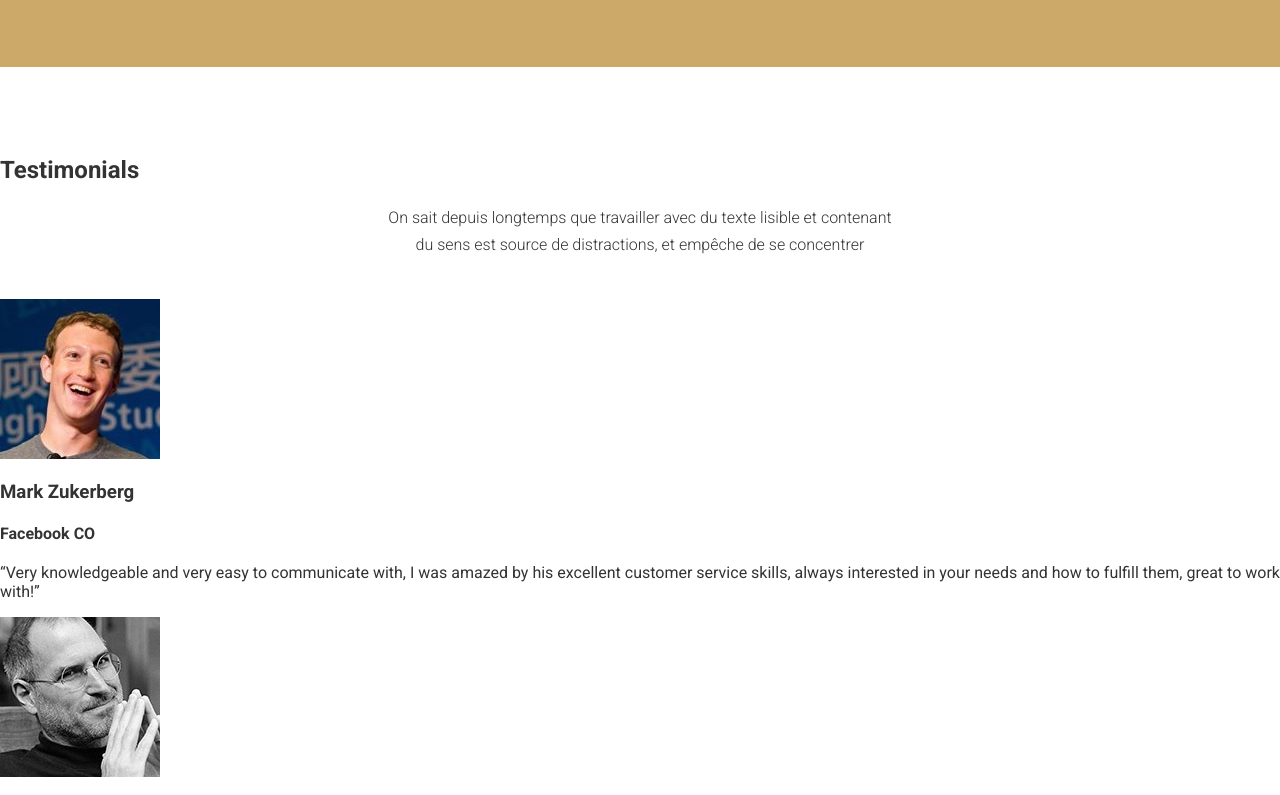
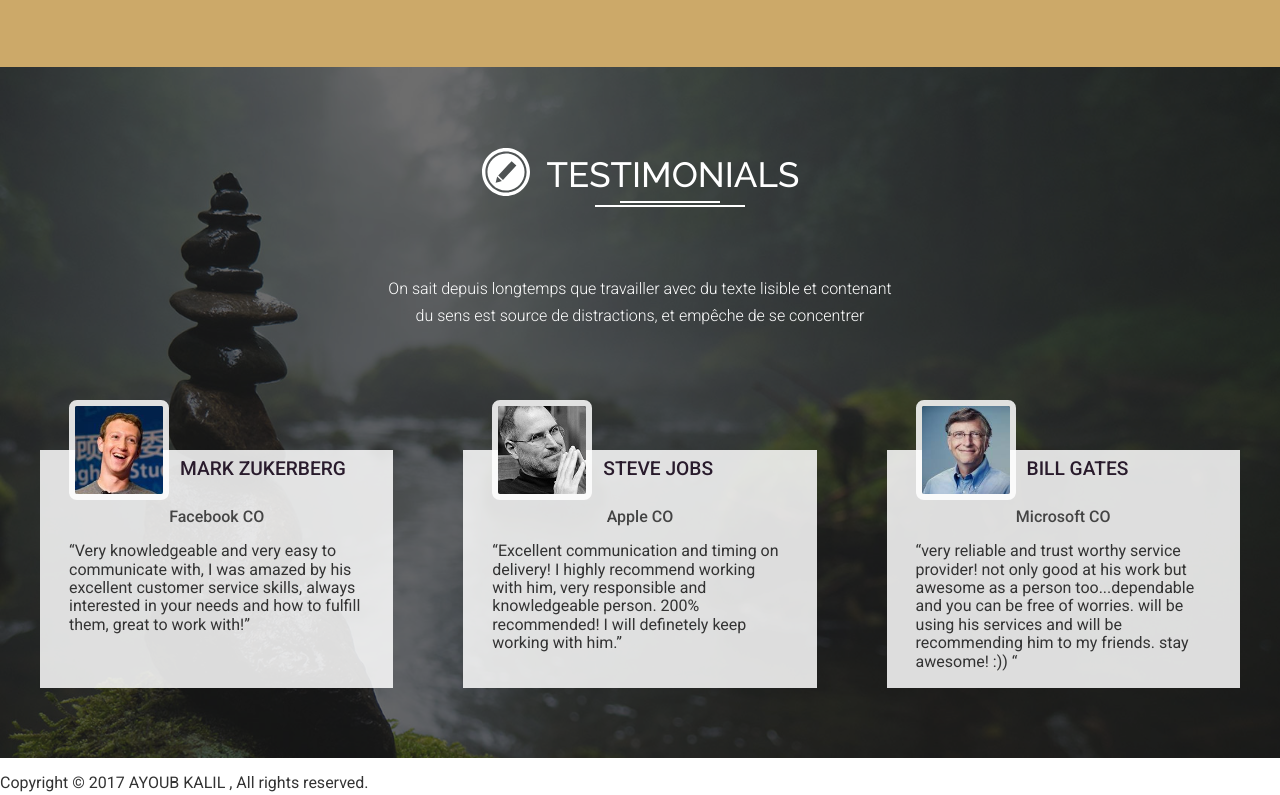
Before and after one commit to ayoubkalil/folio, a website built with webpack: page dev/index.html in a window 1280 px wide. Shown: the part 3063-3858 px from the top of the page. Built offline with nearby package versions, Linux system fonts and the light colour scheme; files whose address does not match are found by name.

Commit message:
finished testimonials section

```diff
--- a/dev/assets/styles/app.css
+++ b/dev/assets/styles/app.css
@@ -15,3 +15,4 @@
 @import "modules/_section";
 @import "modules/_service-item";
 @import "modules/_browser";
+@import "modules/_testimonial"
--- a/dev/assets/styles/modules/_grid.css
+++ b/dev/assets/styles/modules/_grid.css
@@ -1,6 +1,9 @@
 .grid{
 	@mixin clearfix;
 	overflow: hidden;
+	&--padding-top{
+		padding-top: 80px;
+	}
 	@mixin mediumView{
 	&--gutters-large{
 		margin-right:-100px;
@@ -60,4 +63,14 @@
 
 	}
 
+	&--equal-hi{
+		@mixin largeView{
+			display: flex;
+		}
+		& > div{
+			float:none;
+			display: flex;
+		}
+	}
+
 }
--- a/dev/assets/styles/modules/_headlines.css
+++ b/dev/assets/styles/modules/_headlines.css
@@ -42,8 +42,13 @@
 		&--gold:before , &--gold:after{
 			background-color:$mainGold;
 		}
+		&--white:before , &--white:after{
+			background-color:#fff;
+		}
 	}
-
+	&--white{
+		color:#fff;
+	}
 	&--gold{
 		color:$mainGold;
 	}
--- a/dev/assets/styles/modules/_section.css
+++ b/dev/assets/styles/modules/_section.css
@@ -9,6 +9,15 @@
 		background-color:$mainGold;
 		color:$mainPurple;
 	}
+	&--testimonial{
+		background-color:#202020;
+		background: url('../../assets/images/testimonials-bg.jpg') top center no-repeat;
+		background-size: cover;
+		position: relative;
+		color:#fff;
+
+	}
+
 	&__description{
 
 		font-weight: 300;
--- /dev/null
+++ b/dev/assets/styles/modules/_testimonial.css
@@ -0,0 +1,49 @@
+.testimonial{
+	background-color:rgba(255,255,255,.85);
+	padding:0 1.8125rem 1px 18px;
+	margin-bottom:98px;
+	position: relative;
+
+	@mixin largeView{
+	padding:0 1.8125rem 1px 1.8125rem;
+	margin-bottom:0;
+	}
+	&--last{
+		margin-bottom:0;
+	}
+	&__picture{
+		border-radius:8px;
+		overflow: hidden;
+		width:100px;
+		height: 100px;
+		border:6px solid rgba(255,255,255,.85);
+		margin-right: auto;
+		margin-left: auto;
+		position:relative;
+		top:-50px;
+		margin-bottom:-50px;
+
+	}
+	&__author{
+		color:$mainPurple;
+		text-align: center;
+		font-size: 1.2rem;
+		font-weight: 500;
+		margin:0;
+		text-transform: uppercase;
+		position: absolute;
+		left: 140px;
+		top:8px;
+	}
+	&__label{
+		color:#444;
+		text-align: center;
+		font-weight:500;
+		font-size: 1rem;
+		margin:.25rem 0 1rem 0;
+	}
+	&__description{
+		color:#333;
+	}
+
+}
--- a/dev/assets/styles/modules/_wrapper.css
+++ b/dev/assets/styles/modules/_wrapper.css
@@ -17,4 +17,8 @@
 			padding-right:18px;
 		}
 	}
+	&--bring-to-top{
+		position: relative;
+		z-index: 3;
+	}
 }
--- a/dev/index.html
+++ b/dev/index.html
@@ -238,46 +238,57 @@
   <!-- End Portfolio Section -->
 
   <!-- Begin Testimonials Section -->
-  <div id="testimonials" class="section">
-    <h2 class="section__title">Testimonials</h2>
+  <div id="testimonials" class="section section--testimonial">
+    <div class="hero__layer"></div>
+    <div class="wrapper wrapper--bring-to-top">
+      <h2 class="headline headline--double-border-b headline--white headline--double-border-b--white">
+        <span class="headline__icon icon icon--message"></span>
+        Testimonials</h2>
       <p class="section__description">On sait depuis longtemps que travailler avec du texte lisible et contenant
       du sens est source de distractions, et empêche de se concentrer</p>
-
+      <div class="grid grid--equal-hi grid--gutters-small grid--padding-top">
+        <div class="grid__large-4">
           <div class="testimonial">
             <img class="testimonial__picture" src="assets/images/testimonial-zukerberg.jpg" alt="Mark Zukerberg" />
             <h3 class="testimonial__author">Mark Zukerberg</h3>
             <h4 class="testimonial__label">Facebook CO</h4>
-      <p>
+            <p class="testimonial__description">
               “Very knowledgeable and very easy to communicate with, I was amazed by his excellent customer service skills, always interested in your needs and how to fulfill them, great to work with!”
             </p>
             </div>
+        </div>
+
+        <div class="grid__large-4">
 
           <div class="testimonial">
             <img class="testimonial__picture" src="assets/images/testimonial-stevejobs.jpg" alt="Steve Jobs" />
             <h3 class="testimonial__author">Steve Jobs</h3>
             <h4 class="testimonial__label">Apple CO</h4>
-      <p>
+            <p class="testimonial__description">
               “Excellent communication and timing on delivery! I highly recommend working with him, very responsible and knowledgeable person. 200% recommended! I will definetely keep working with him.”
             </p>
           </div>
+        </div>
+        <div class="grid__large-4">
 
-    <div class="testimonial">
+          <div class="testimonial testimonial--last">
             <img class="testimonial__picture" src="assets/images/testimonial-billgates.jpg" alt="Bill Gates" />
             <h3 class="testimonial__author">Bill Gates</h3>
             <h4 class="testimonial__label">Microsoft CO</h4>
-      <p>
+            <p class="testimonial__description">
               “very reliable and trust worthy service provider! not only good at his work but awesome as a person too...dependable and you can be free of worries. will be using his services and will be recommending him to my friends. stay awesome! :)) “
             </p>
           </div>
+        </div>
+      </div>
+
+    </div>
+  </div>
+  <!-- End Testimonials Section -->
 
   <footer>
     <p>Copyright © 2017  AYOUB KALIL ,  All rights reserved.</p>
   </footer>
-
-  </div>
-  <!-- End Testimonials Section -->
-
-
 
   <!-- build:js assets/js/app.js -->
   <script type="text/javascript" src="./temp/scripts/app.js"></script>
--- a/dev/temp/styles/app.css
+++ b/dev/temp/styles/app.css
@@ -851,6 +851,11 @@ a{
 	}
 	}
 
+.wrapper--bring-to-top{
+		position: relative;
+		z-index: 3;
+	}
+
 /* Gulp Sprites */
 
 .icon{
@@ -982,6 +987,14 @@ a{
 			background-color:#cca969;
 		}
 
+.headline--double-border-b--white:before, .headline--double-border-b--white:after{
+			background-color:#fff;
+		}
+
+.headline--white{
+		color:#fff;
+	}
+
 .headline--gold{
 		color:#cca969;
 	}
@@ -1018,6 +1031,10 @@ a{
 		content:"";
 		clear:both;
 		display:table;
+	}
+
+.grid--padding-top{
+		padding-top: 80px;
 	}
 
 @media(min-width: 800px){
@@ -1075,6 +1092,22 @@ a{
 			padding-right:70px;
 		}
 	}
+
+@media(min-width: 1010px){
+
+.grid--equal-hi{
+			display: -webkit-box;
+			display: -ms-flexbox;
+			display: flex
+	}
+	}
+
+.grid--equal-hi > div{
+			float:none;
+			display: -webkit-box;
+			display: -ms-flexbox;
+			display: flex;
+		}
 
 .generic_text h4{
 		font-family: 'Raleway';
@@ -1145,6 +1178,15 @@ a{
 .section--portfolio{
 		background-color:#cca969;
 		color:#291b2c;
+	}
+
+.section--testimonial{
+		background-color:#202020;
+		background: url('../../assets/images/testimonials-bg.jpg') top center no-repeat;
+		background-size: cover;
+		position: relative;
+		color:#fff;
+
 	}
 
 .section__description{
@@ -1280,3 +1322,62 @@ a{
 				margin-top: 1em;
 				color:#cca969;
 			}
+
+.testimonial{
+	background-color:rgba(255,255,255,.85);
+	padding:0 1.8125rem 1px 18px;
+	margin-bottom:98px;
+	position: relative;
+
+}
+
+@media(min-width: 1010px){
+
+.testimonial{
+	padding:0 1.8125rem 1px 1.8125rem;
+	margin-bottom:0
+
+}
+	}
+
+.testimonial--last{
+		margin-bottom:0;
+	}
+
+.testimonial__picture{
+		border-radius:8px;
+		overflow: hidden;
+		width:100px;
+		height: 100px;
+		border:6px solid rgba(255,255,255,.85);
+		margin-right: auto;
+		margin-left: auto;
+		position:relative;
+		top:-50px;
+		margin-bottom:-50px;
+
+	}
+
+.testimonial__author{
+		color:#291b2c;
+		text-align: center;
+		font-size: 1.2rem;
+		font-weight: 500;
+		margin:0;
+		text-transform: uppercase;
+		position: absolute;
+		left: 140px;
+		top:8px;
+	}
+
+.testimonial__label{
+		color:#444;
+		text-align: center;
+		font-weight:500;
+		font-size: 1rem;
+		margin:.25rem 0 1rem 0;
+	}
+
+.testimonial__description{
+		color:#333;
+	}
```
Also changed, not shown: dev/assets/images/testimonials-bg.jpg (added). Lines whose indentation alone changed are shown as unchanged.
